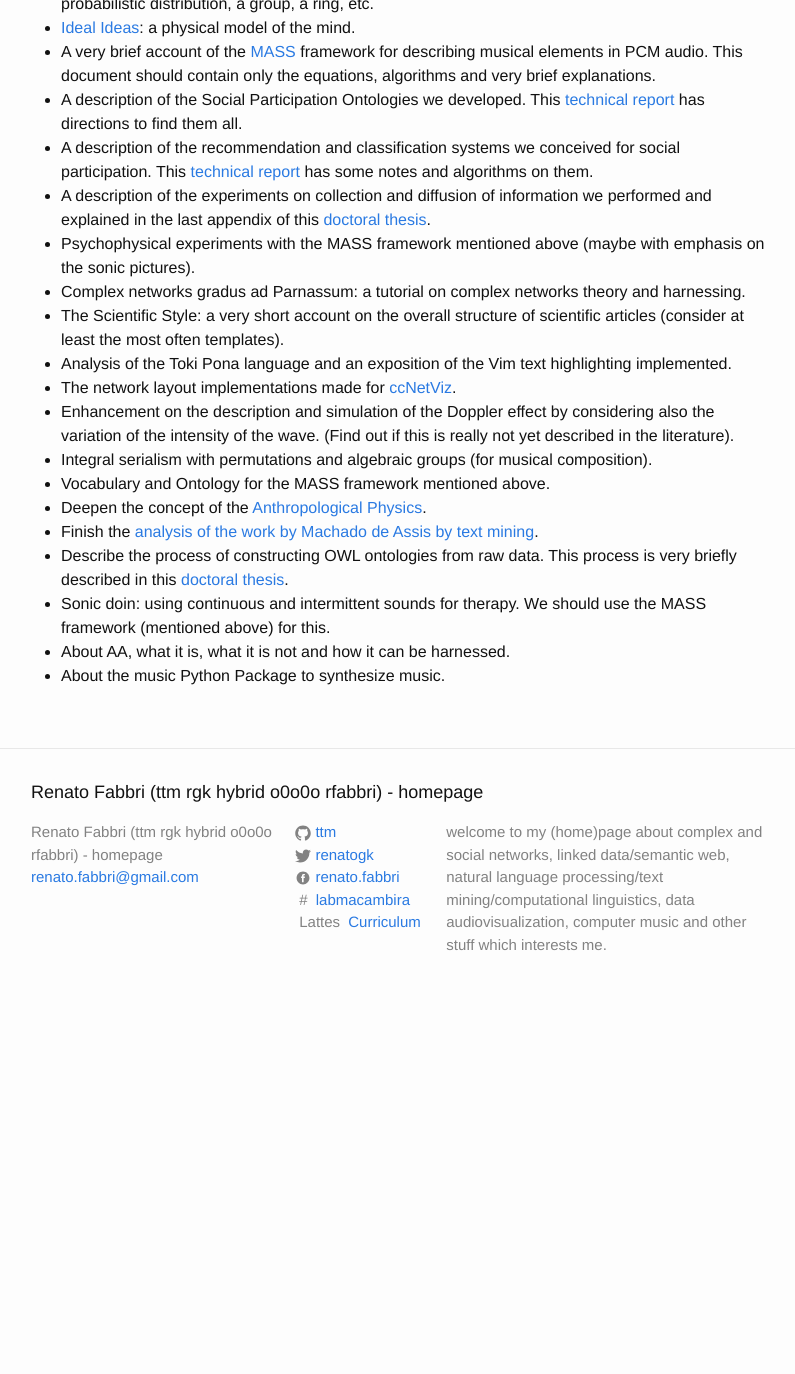
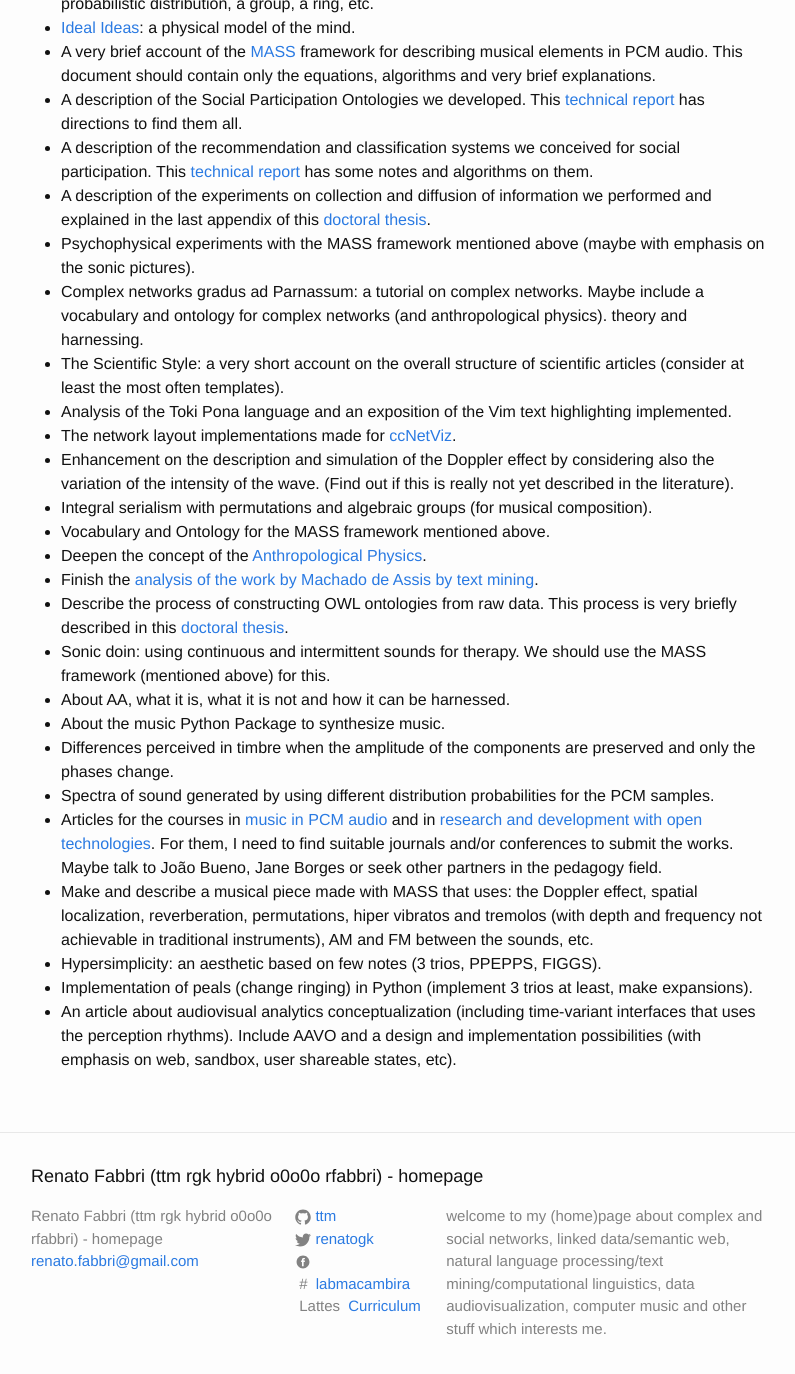
Before and after one commit to ttm/ttm.github.io, a Jekyll site: the page built from _posts/2017-09-11-list-of-articles.markdown, in a window 1280 px wide and 1400 px high, scrolled down 700 px. Shown: the top 1374 px of the window, without its empty margins (239-1034 px from the left). Built offline with Jekyll 4.4.1, drawn with Linux system fonts in a browser that asks for light colours; comment, search, counter and statistics services are not loaded; before the commit the page ends 1716 px from its top, so only the background shows below that.

Commit message:
artigos e retoques

```diff
--- a/_config.yml
+++ b/_config.yml
@@ -8,10 +8,6 @@ description: > # this means to ignore newlines until "baseurl:"
 baseurl: "" # the subpath of your site, e.g. /blog/
 url: "http://ttm.github.io" # the base hostname & protocol for your site
 author: Renato Fabbri
-twitter:
-    username: renatogk
-facebook:
-    publisher: renato.fabbri
 twitter_username: renatogk
 facebook_username: renato.fabbri
 github_username: ttm
@@ -32,5 +28,5 @@ timezone: America/Rio_de_Janeiro
 plugins_dir:
       - jekyll-seo-tag
 
-gems:
+plugins:
    - jekyll-seo-tag
--- a/_posts/2017-09-11-list-of-articles.markdown
+++ b/_posts/2017-09-11-list-of-articles.markdown
@@ -57,7 +57,8 @@ has directions to find them all.
   [doctoral thesis](https://github.com/ttm/thesis/raw/master/thesis-rfabbri.pdf).
 * Psychophysical experiments with the MASS framework mentioned above
 (maybe with emphasis on the sonic pictures).
-* Complex networks gradus ad Parnassum: a tutorial on complex networks
+* Complex networks gradus ad Parnassum: a tutorial on complex networks.
+Maybe include a vocabulary and ontology for complex networks (and anthropological physics).
   theory and harnessing.
 * The Scientific Style: a very short account on the overall structure of
   scientific articles (consider at least the most often templates).
@@ -78,3 +79,13 @@ This process is very briefly described in this [doctoral thesis](https://github.
 We should use the MASS framework (mentioned above) for this.
 * About AA, what it is, what it is not and how it can be harnessed.
 * About the music Python Package to synthesize music.
+* Differences perceived in timbre when the amplitude of the components are preserved and only the phases change.
+* Spectra of sound generated by using different distribution probabilities for the PCM samples.
+* Articles for the courses in [music in PCM audio](https://docs.google.com/document/d/1O8y-W27P_ydeOXd97HBtLEeI0C0-IMhfq6AKWmqDW10/edit?usp=sharing) and in [research and development with open technologies](https://docs.google.com/document/d/1tPY1OedvmLzdIga0uK7DSH6j2UDcXEmZxOL_Kz2K3VI/edit?usp=sharing).
+For them, I need to find suitable journals and/or conferences to submit the works.
+Maybe talk to João Bueno, Jane Borges or seek other partners in the pedagogy field.
+* Make and describe a musical piece made with MASS that uses: the Doppler effect, spatial localization, reverberation, permutations, hiper vibratos and tremolos (with depth and frequency not achievable in traditional instruments), AM and FM between the sounds, etc.
+* Hypersimplicity: an aesthetic based on few notes (3 trios, PPEPPS, FIGGS).
+* Implementation of peals (change ringing) in Python (implement 3 trios at least, make expansions).
+* An article about audiovisual analytics conceptualization (including time-variant interfaces that uses the perception rhythms).
+Include AAVO and a design and implementation possibilities (with emphasis on web, sandbox, user shareable states, etc).
```
Also changed, not shown: 1 other file.
